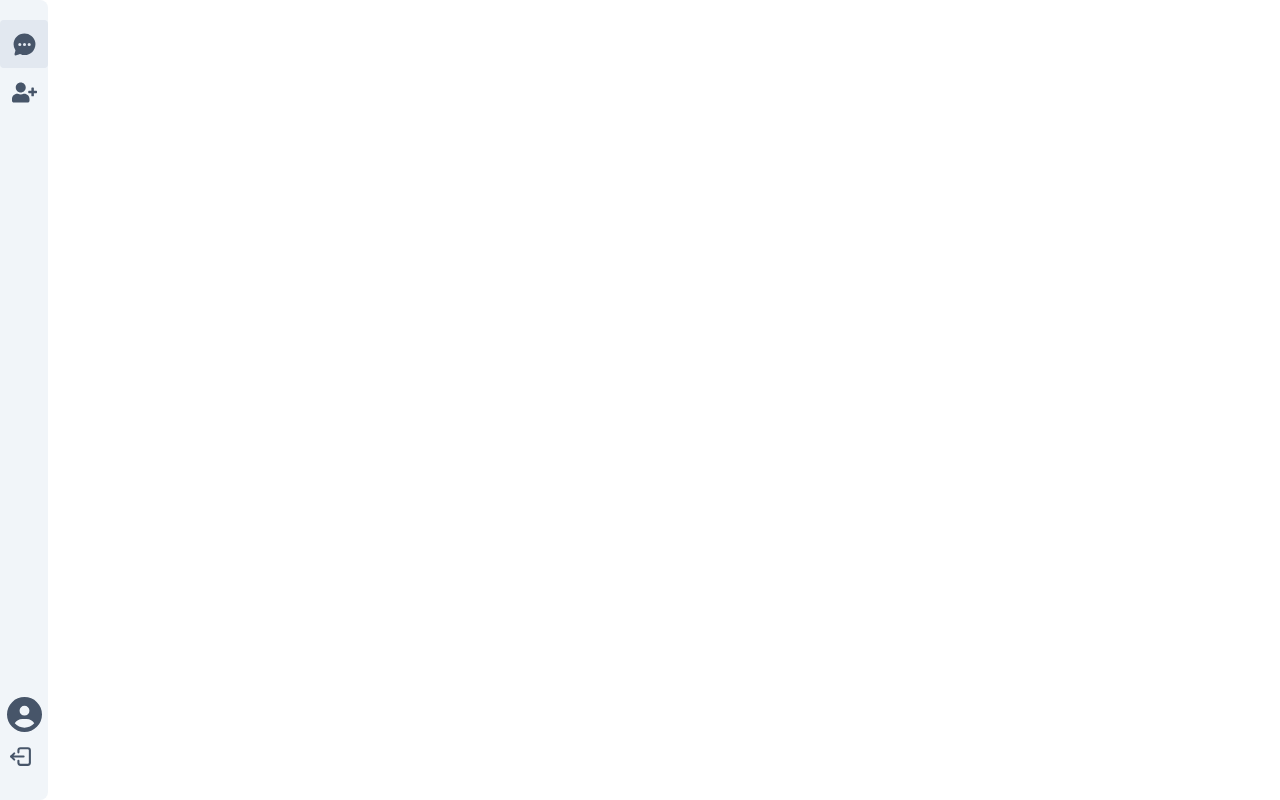
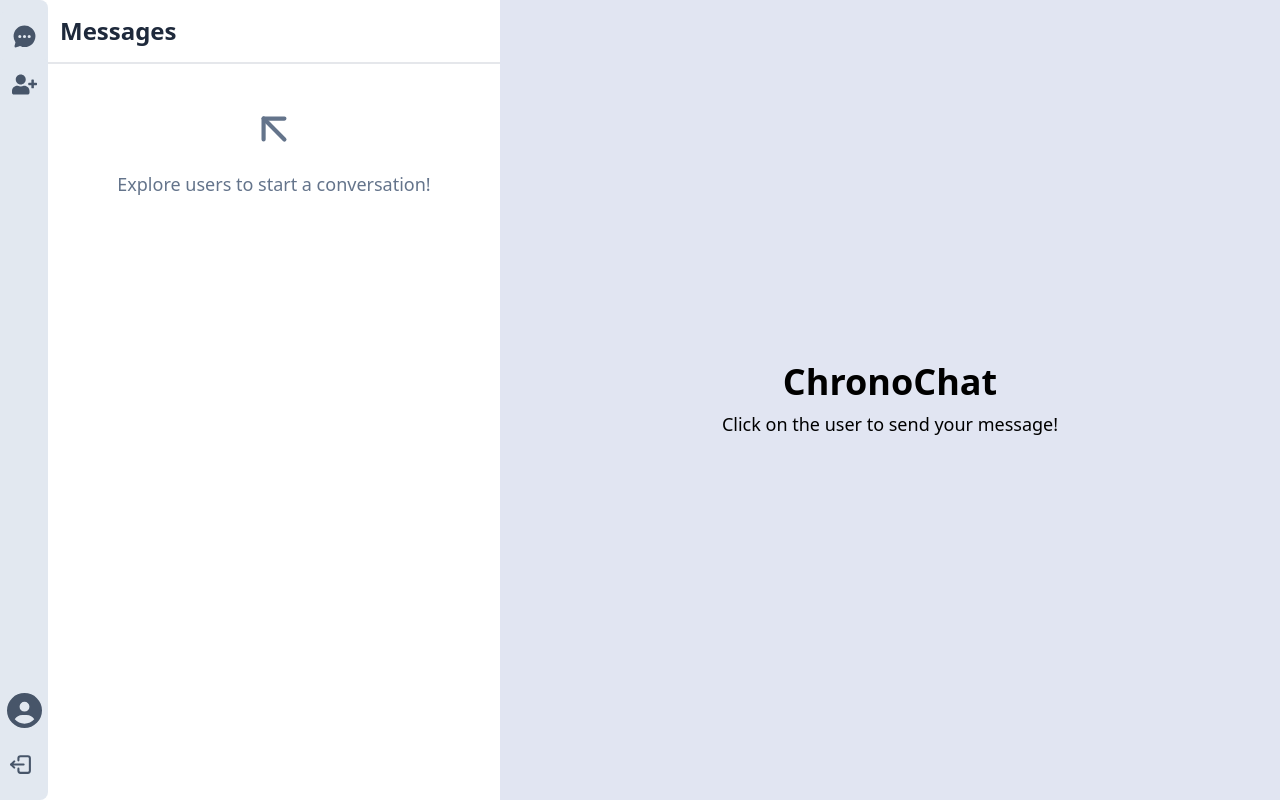
Before and after one commit to technerdyyy/Time-Capsule-Messenger, a React (Vite) app in the folder frontend/: page / in a window 1280 px wide. Built offline with nearby package versions, Linux system fonts and the light colour scheme; no server answers; sample sign-in values are in the browser's storage.

Commit message:
search-User popup

```diff
--- a/frontend/src/Components/Message.jsx
+++ b/frontend/src/Components/Message.jsx
@@ -1,9 +1,7 @@
 import React from "react";
 
 const Message = () => {
-  return <div className="bg-slate-200 h-full w-full">
-    Message
-    </div>;
+  return Message;
 };
 
 export default Message;
--- /dev/null
+++ b/frontend/src/Components/SearchUser.jsx
@@ -0,0 +1,70 @@
+import React, { useEffect, useState } from "react";
+import { IoSearchSharp } from "react-icons/io5";
+import Spinner from "./Spinner";
+import SearchUserCard from "./SearchUserCard";
+import toast from "react-hot-toast";
+import axios from "axios";
+
+const SearchUser = () => {
+  const [searchUser, setSearchUser] = useState([]);
+  const [loading, setLoading] = useState(false);
+  const [search, setSearch] = useState("");
+
+  const handleSearchUser = async () => {
+    const URL = `${import.meta.env.VITE_BACKEND_URL}/api/search-user`;
+    try {
+      setLoading(true);
+      const response = await axios.post(URL, {
+        search: search,
+      });
+      setLoading(false);
+      setSearchUser(response.data.data);
+    } catch (error) {
+      toast.error(error?.response?.data?.message);
+    }
+  };
+
+  useEffect(() => {
+    handleSearchUser();
+  }, [search]);
+  //   console.log("searchUser:", searchUser);
+  return (
+    <div className="fixed top-0 bottom-0 left-0 right-0 bg-slate-700 bg-opacity-40 p-2">
+      <div className="w-full max-w-lg mx-auto mt-10">
+        {/* input search user */}
+        <div className="bg-white rounded h-14 overflow-hidden flex">
+          <input
+            type="text"
+            placeholder="Search User by email..."
+            className="w-full outline-none py-1 h-full px-2"
+            onChange={(e) => setSearch(e.target.value)}
+            value={search}
+          />
+          <div className="h-14 w-14 flex justify-center items-center">
+            <IoSearchSharp size={25} />
+          </div>
+        </div>
+        {/* display search user */}
+        <div className="bg-white mt-2 w-full p-4 rounded">
+          {/* no user found */}
+          {searchUser.length === 0 && !loading && (
+            <p className="text-center text-slate-500">no user found!</p>
+          )}
+          {loading && (
+            <p>
+              <Spinner />
+            </p>
+          )}
+
+          {searchUser.length !== 0 &&
+            !loading &&
+            searchUser.map((user, index) => {
+              return <SearchUserCard key={user._id} user={user} />;
+            })}
+        </div>
+      </div>
+    </div>
+  );
+};
+
+export default SearchUser;
--- /dev/null
+++ b/frontend/src/Components/SearchUserCard.jsx
@@ -0,0 +1,16 @@
+import React from "react";
+
+const SearchUserCard = ({ user }) => {
+  return (
+    <div className="p-2 lg:p-4 border border-transparent border-b-slate-200 hover:border-blue-800">
+      <div>
+        <div className="font-semibold text-ellipsis line-clamp-1">
+          {user?.name}
+        </div>
+        <p className="text-sm text-ellipsis line-clamp-1">{user?.email}</p>
+      </div>
+    </div>
+  );
+};
+
+export default SearchUserCard;
--- a/frontend/src/Components/Sidebar.jsx
+++ b/frontend/src/Components/Sidebar.jsx
@@ -1,17 +1,21 @@
 import React, { useState } from "react";
 import { IoChatbubbleEllipses } from "react-icons/io5";
 import { FaUserPlus } from "react-icons/fa";
-import { NavLink, useNavigate } from "react-router-dom"; // ✅ Import useNavigate
+import { NavLink, useNavigate } from "react-router-dom";
 import { TbLogout2 } from "react-icons/tb";
 import { FaCircleUser } from "react-icons/fa6";
 import EditUserDetails from "./EditUserDetails";
 import { useDispatch, useSelector } from "react-redux";
 import { setToken, setUser } from "../redux/userSlice";
+import { LuArrowUpLeft } from "react-icons/lu";
+import SearchUser from "./SearchUser";
 
 const Sidebar = () => {
   const user = useSelector((state) => state?.user);
   const [editUserOpen, setEditUserOpen] = useState(false);
-  const navigate = useNavigate(); // ✅ Initialize useNavigate
+  const [allUser, setAllUser] = useState([]);
+  const [openSearchUser, setOpenSearchUser] = useState(false);
+  const navigate = useNavigate();
   const dispatch = useDispatch();
   const handleLogout = () => {
     // Dispatch to reset Redux state
@@ -29,12 +33,12 @@ const Sidebar = () => {
   };
 
   return (
-    <div className="w-full h-full">
-      <div className="bg-slate-100 w-12 h-full rounded-tr-lg rounded-br-lg py-5 flex flex-col justify-between text-slate-600">
-        <div>
+    <div className="w-full h-full grid grid-cols-[48px,1fr] bg-white">
+      <div className="bg-slate-200 w-12 h-full rounded-tr-lg rounded-br-lg py-3 flex flex-col justify-between text-slate-600">
+        <div className="gap-3">
           <NavLink
             className={({ isActive }) =>
-              `w-12 h-12 flex justify-center items-center cursor-pointer hover:bg-slate-200 rounded ${
+              `w-12 h-12 flex justify-center items-center cursor-pointer hover:bg-slate-300 rounded ${
                 isActive && "bg-slate-200"
               }`
             }
@@ -45,13 +49,14 @@ const Sidebar = () => {
 
           <div
             title="add friend"
-            className="w-12 h-12 flex justify-center items-center cursor-pointer hover:bg-slate-200 rounded"
+            onClick={() => setOpenSearchUser(true)}
+            className="w-12 h-12 flex justify-center items-center cursor-pointer hover:bg-slate-300 rounded"
           >
             <FaUserPlus size={25} />
           </div>
         </div>
 
-        <div className="flex flex-col items-center">
+        <div className="flex flex-col items-center gap-3">
           <button
             className="mx-auto"
             title={user?.name}
@@ -63,8 +68,8 @@ const Sidebar = () => {
           {/* Logout Button */}
           <button
             title="logout"
-            className="w-12 h-12 flex justify-center items-center cursor-pointer hover:bg-slate-200 rounded"
-            onClick={handleLogout} // ✅ Call handleLogout instead of logout
+            className="w-12 h-12 flex justify-center items-center cursor-pointer hover:bg-slate-300 rounded"
+            onClick={handleLogout}
           >
             <span className="-ml-2">
               <TbLogout2 size={25} />
@@ -73,9 +78,32 @@ const Sidebar = () => {
         </div>
       </div>
 
+      <div className="w-full">
+        <div className=" h-16 flex items-center  border-b-2">
+          <h2 className="text-2xl font-bold p-3 text-slate-800 ">Messages</h2>
+        </div>
+        <div className=" h-[calc(100vh-73px)] overflow-x-hidden overflow-y-auto">
+          {allUser.length === 0 && (
+            <div className="mt-10">
+              <div className="flex justify-center items-center my-4 text-slate-500">
+                <LuArrowUpLeft size={50} />
+              </div>
+              <p className="text-lg text-center text-slate-500">
+                Explore users to start a conversation!
+              </p>
+            </div>
+          )}
+        </div>
+      </div>
+
       {/* edit user details */}
       {editUserOpen && (
         <EditUserDetails onClose={() => setEditUserOpen(false)} user={user} />
+      )}
+
+      {/* search user */}
+      {openSearchUser && (
+        <SearchUser onClose={() => setOpenSearchUser(false)} />
       )}
     </div>
   );
--- /dev/null
+++ b/frontend/src/Components/Spinner.jsx
@@ -0,0 +1,29 @@
+import React from "react";
+
+const Spinner = () => {
+  return (
+    <div className="flex justify-center">
+      <div role="status">
+        <svg
+          aria-hidden="true"
+          className="w-8 h-8 text-gray-200 animate-spin dark:text-gray-300 fill-[#022B3A]"
+          viewBox="0 0 100 101"
+          fill="none"
+          xmlns="http://www.w3.org/2000/svg"
+        >
+          <path
+            d="M100 50.5908C100 78.2051 77.6142 100.591 50 100.591C22.3858 100.591 0 78.2051 0 50.5908C0 22.9766 22.3858 0.59082 50 0.59082C77.6142 0.59082 100 22.9766 100 50.5908ZM9.08144 50.5908C9.08144 73.1895 27.4013 91.5094 50 91.5094C72.5987 91.5094 90.9186 73.1895 90.9186 50.5908C90.9186 27.9921 72.5987 9.67226 50 9.67226C27.4013 9.67226 9.08144 27.9921 9.08144 50.5908Z"
+            fill="currentColor"
+          />
+          <path
+            d="M93.9676 39.0409C96.393 38.4038 97.8624 35.9116 97.0079 33.5539C95.2932 28.8227 92.871 24.3692 89.8167 20.348C85.8452 15.1192 80.8826 10.7238 75.2124 7.41289C69.5422 4.10194 63.2754 1.94025 56.7698 1.05124C51.7666 0.367541 46.6976 0.446843 41.7345 1.27873C39.2613 1.69328 37.813 4.19778 38.4501 6.62326C39.0873 9.04874 41.5694 10.4717 44.0505 10.1071C47.8511 9.54855 51.7191 9.52689 55.5402 10.0491C60.8642 10.7766 65.9928 12.5457 70.6331 15.2552C75.2735 17.9648 79.3347 21.5619 82.5849 25.841C84.9175 28.9121 86.7997 32.2913 88.1811 35.8758C89.083 38.2158 91.5421 39.6781 93.9676 39.0409Z"
+            fill="currentFill"
+          />
+        </svg>
+        <span className="sr-only">Loading...</span>
+      </div>
+    </div>
+  );
+};
+
+export default Spinner;
--- a/frontend/src/Pages/Home.jsx
+++ b/frontend/src/Pages/Home.jsx
@@ -1,16 +1,17 @@
 import React, { useEffect } from "react";
-import { Outlet, useNavigate } from "react-router-dom";
+import { Outlet, useLocation, useNavigate } from "react-router-dom";
 import axios from "axios";
 import { useDispatch, useSelector } from "react-redux";
 import { setUser, logout } from "../redux/userSlice";
-import Sidebar from '../Components/Sidebar';
+import Sidebar from "../Components/Sidebar";
 
 const Home = () => {
   const user = useSelector((state) => state.user);
   const dispatch = useDispatch();
   const navigate = useNavigate();
+  const location = useLocation();
 
-  console.log("redux user", user);
+  // console.log("redux user", user);
   const fetchUserDetails = async () => {
     try {
       const URL = `${import.meta.env.VITE_BACKEND_URL}/api/user-details`;
@@ -25,7 +26,7 @@ const Home = () => {
         dispatch(logout());
         navigate("/email");
       }
-      console.log("current user details", response);
+      // console.log("current user details", response);
     } catch (error) {
       console.log("error", error);
     }
@@ -34,16 +35,44 @@ const Home = () => {
   useEffect(() => {
     fetchUserDetails();
   }, []);
+
+  const basePath = location.pathname === "/";
   return (
-    <div className="grid lg:grid-cols-[300px,1fr] h-screen max-h-screen">
-      <section className="bg-white">
-       <Sidebar/>
+    <div className="grid lg:grid-cols-[500px,1fr] h-screen max-h-screen">
+      <section className={`bg-white ${!basePath && "hidden"} lg:block`}>
+        <Sidebar />
       </section>
-      {/*message component*/}
-      <section>
+
+      {/**message component**/}
+      <section className={`${basePath && "hidden"}`}>
         <Outlet />
       </section>
+
+      <div
+        className={`justify-center items-center flex-col gap-2 hidden ${
+          !basePath ? "hidden" : "lg:flex"
+        }`}
+      >
+        <div className="hidden md:flex justify-center items-center h-full w-full bg-[#E1E5F2]">
+          <h1 className="text-center">
+            <span className="text-4xl font-bold">ChronoChat</span>
+            <br />
+            <span className="text-lg mt-2 block">
+              Click on the user to send your message!
+            </span>
+          </h1>
+        </div>
+      </div>
     </div>
+    // <div className="grid lg:grid-cols-[500px,1fr] h-screen max-h-screen">
+    //   <section>
+    //     <Sidebar />
+    //   </section>
+    //   <main className="md:bg-[#E1E5F2] md:flex-1">
+    //     {/* Main content here */}
+    //     <Message />
+    //   </main>
+    // </div>
   );
 };
 
```
Also changed, not shown: 2 other files (tests, documents, lock files or other folders).
